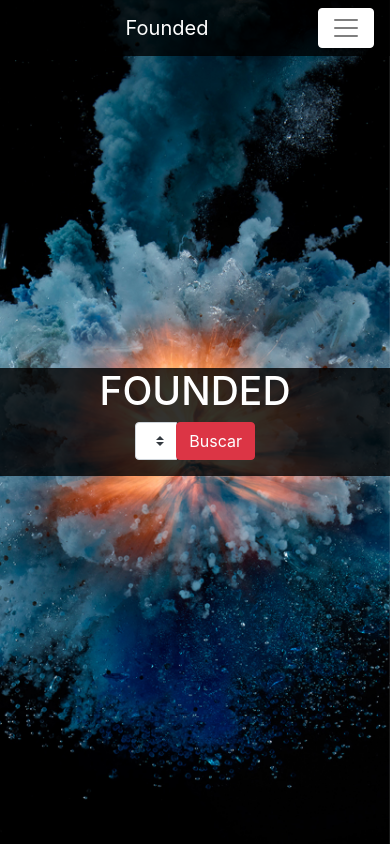
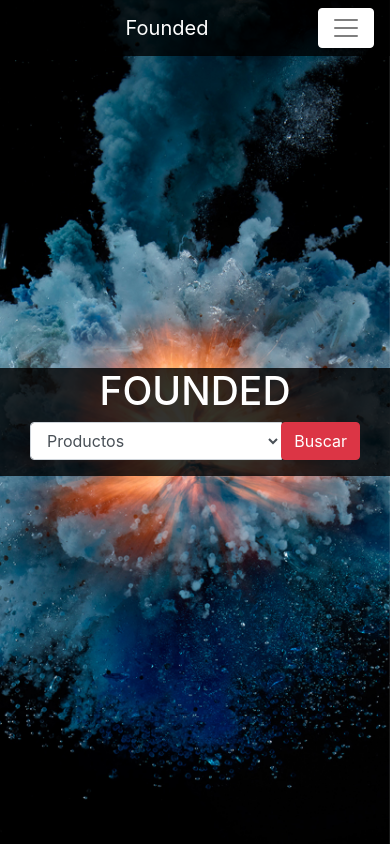
Before and after one commit to gianper97/proyecto_Founded, a Django app: page / in a window 390 px wide. Run offline with Django 3.2, Linux system fonts and the light colour scheme; some libraries are stand-ins or nearby versions.

Commit message:
correcion buscar

```diff
--- a/Founded_web/core/templates/core/index.html
+++ b/Founded_web/core/templates/core/index.html
@@ -21,9 +21,9 @@ Login</a>
 {% block head %}
 <h1>FOUNDED</h1>
     <div class="input-group mb-3 justify-content-center">
-        <div class="input-group col-5">
-            <select id="formulario" class="custom-select">
-                <option disabled selected>Productos</option>
+        <div class="input-group col-md-5">
+            <select id="formulario" class="form-control">
+                <option selected>Productos</option>
                 <option>Televisores</option>
                 <option>Lavadoras</option>
                 <option>Refrigeradoras</option>
```
